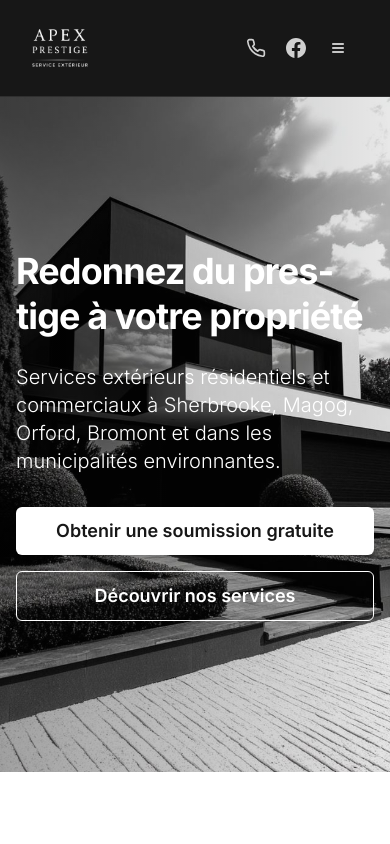
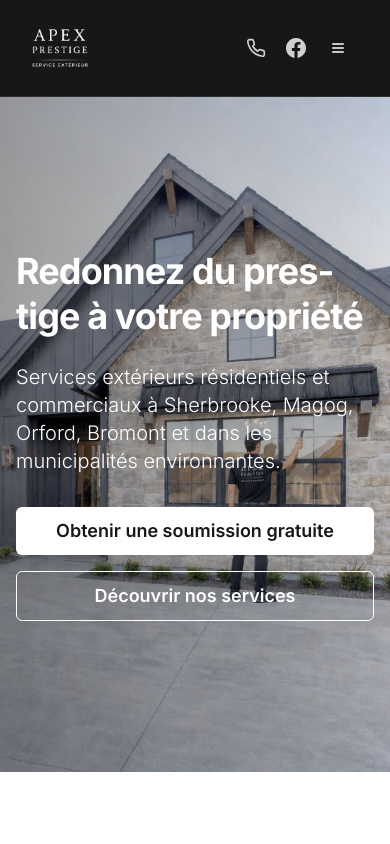
Before and after one commit to MiXir-Dev/apexprestige-mixir, a React (Vite) app: page / in a window 390 px wide. Shown: the top 844 px of the page. Built offline with nearby package versions, Linux system fonts and the light colour scheme.

Commit message:
Replace white_house.webp with hero-phone.webp in Hero component for consistent background image

```diff
--- a/src/components/Hero.tsx
+++ b/src/components/Hero.tsx
@@ -30,7 +30,7 @@ const Hero = ({ title, subtitle, cityName }: HeroProps) => {
     <section className="relative min-h-[80vh] bg-brand-blue text-white md:min-h-[95vh]">
       <div
         className="absolute inset-0 bg-cover bg-center opacity-90 md:hidden"
-        style={{ backgroundImage: "url('/white_house.webp')" }}
+        style={{ backgroundImage: "url('/hero-phone.webp')" }}
       ></div>
       <div
         className="absolute inset-0 hidden bg-cover bg-center opacity-90 md:block"
```
Also changed, not shown: public/white_house.webp (deleted).
